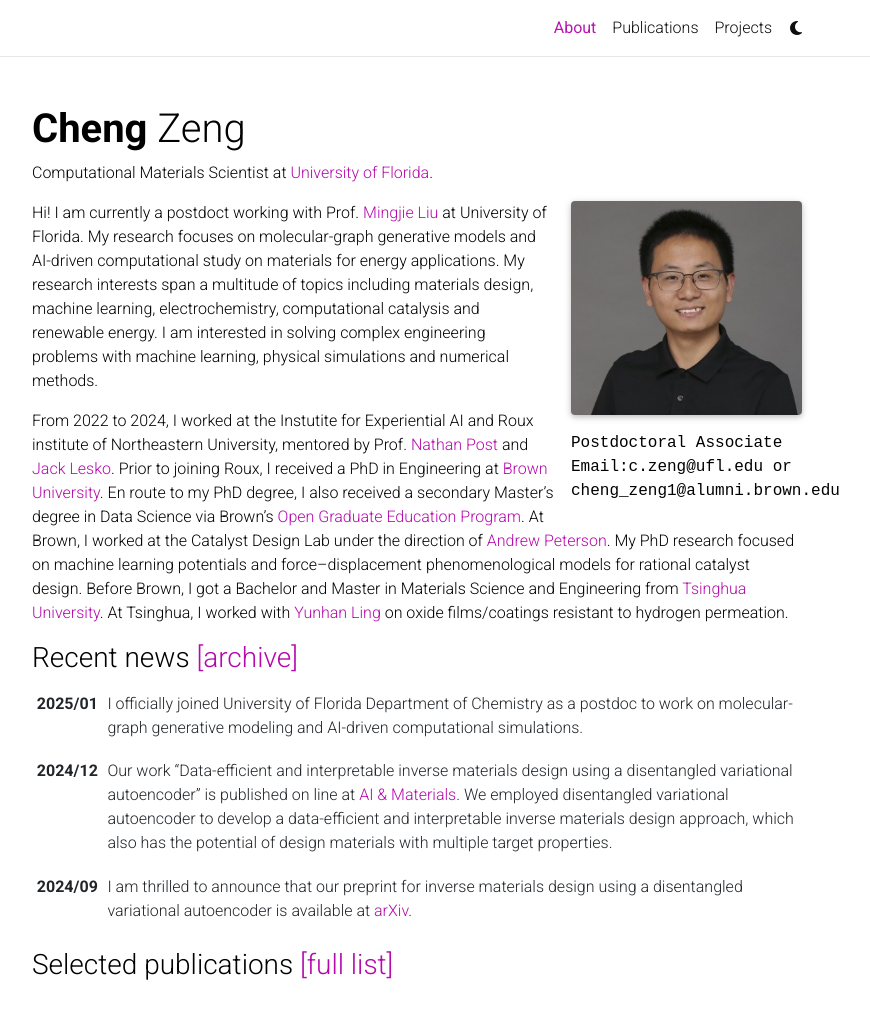
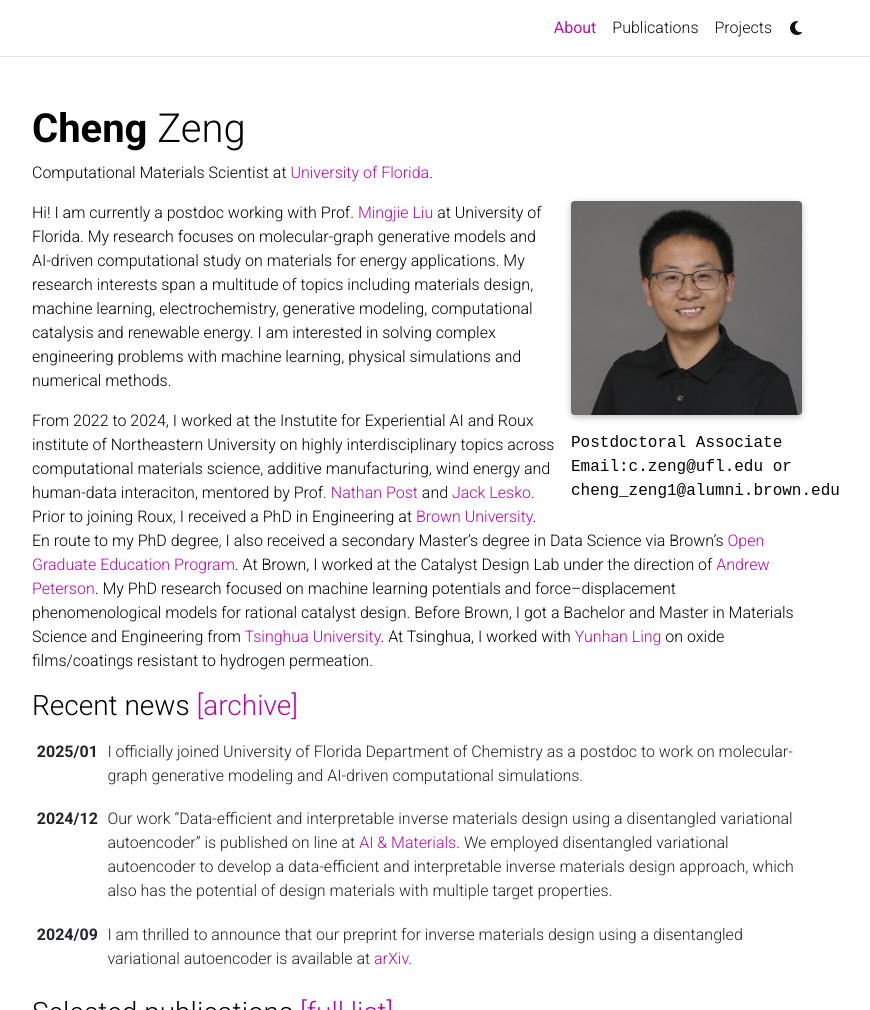
Before and after one commit to cengc13/website, a Jekyll site: the page built from _pages/about.md, in a window 1280 px wide and 1312 px high, cut to the strip 0-1010 px from the top of the window. Shown: the whole strip, without its empty margins (223-1093 px from the left). Built offline with Jekyll 4.4.1, drawn with Linux system fonts in a browser that asks for light colours; comment, search, counter and statistics services are not loaded; a style sheet for code colours, icons or effects is not loaded.

Commit message:
update selfintro

```diff
--- a/_pages/about.md
+++ b/_pages/about.md
@@ -17,7 +17,7 @@
 social: false  # includes social icons at the bottom of the page
 ---
 
-Hi! I am currently a postdoct working with Prof. [Mingjie Liu](https://www.chem.ufl.edu/about-all/directory/people/name/mingjie-liu/) at University of Florida. My research focuses on molecular-graph generative models and AI-driven computational study on materials for energy applications. My research interests span a multitude of topics including materials design, machine learning, electrochemistry,  computational catalysis and renewable energy. I am interested in solving complex engineering problems with machine learning, physical simulations and numerical methods.
+Hi! I am currently a postdoc working with Prof. [Mingjie Liu](https://www.chem.ufl.edu/about-all/directory/people/name/mingjie-liu/) at University of Florida. My research focuses on molecular-graph generative models and AI-driven computational study on materials for energy applications. My research interests span a multitude of topics including materials design, machine learning, electrochemistry,  generative modeling, computational catalysis and renewable energy. I am interested in solving complex engineering problems with machine learning, physical simulations and numerical methods.
 
-From 2022 to 2024, I worked at the Instutite for Experiential AI and Roux institute of Northeastern University, mentored by Prof. [Nathan Post](https://coe.northeastern.edu/people/post-nathan/) and [Jack Lesko](https://coe.northeastern.edu/people/lesko-john/).
+From 2022 to 2024, I worked at the Instutite for Experiential AI and Roux institute of Northeastern University on highly interdisciplinary topics across computational materials science, additive manufacturing, wind energy and human-data interaciton, mentored by Prof. [Nathan Post](https://coe.northeastern.edu/people/post-nathan/) and [Jack Lesko](https://coe.northeastern.edu/people/lesko-john/).
 Prior to joining Roux, I received a PhD in Engineering at <a href='https://www.brown.edu/'>Brown University</a>.  En route to my PhD degree, I also received a secondary Master's degree in Data Science via Brown's <a href='https://graduateschool.brown.edu/academics-research/distinctive-opportunities/open-graduate-education'>Open Graduate Education Program</a>. At Brown, I worked at the Catalyst Design Lab under the direction of <a href='https://engineering.brown.edu/people/andrew-peterson'>Andrew Peterson</a>. My PhD research focused on machine learning potentials and force--displacement phenomenological models for rational catalyst design. Before Brown, I got a Bachelor and Master in Materials Science and Engineering from <a href='https://www.tsinghua.edu.cn/en/'>Tsinghua University</a>. At Tsinghua, I worked with <a href='https://www.researchgate.net/profile/Yunhan-Ling-2'>Yunhan Ling</a> on oxide films/coatings resistant to hydrogen permeation.
```
